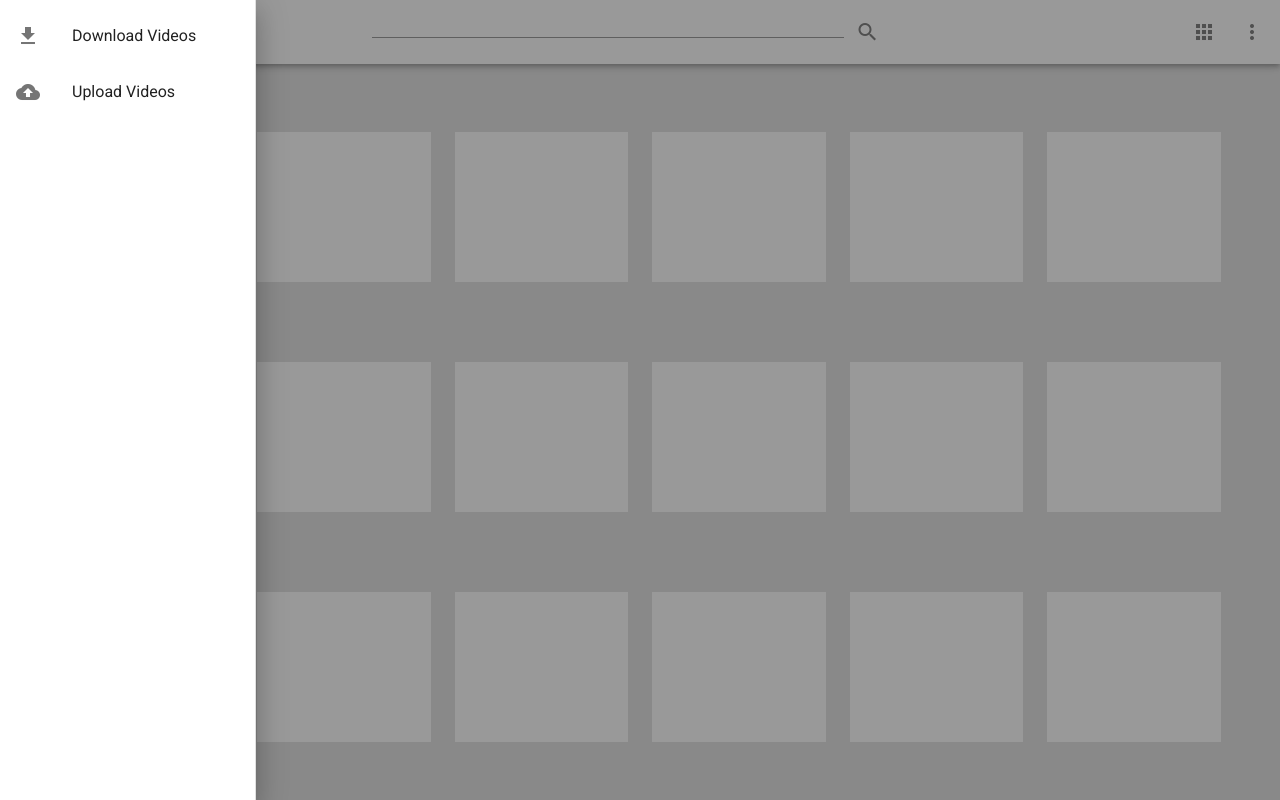
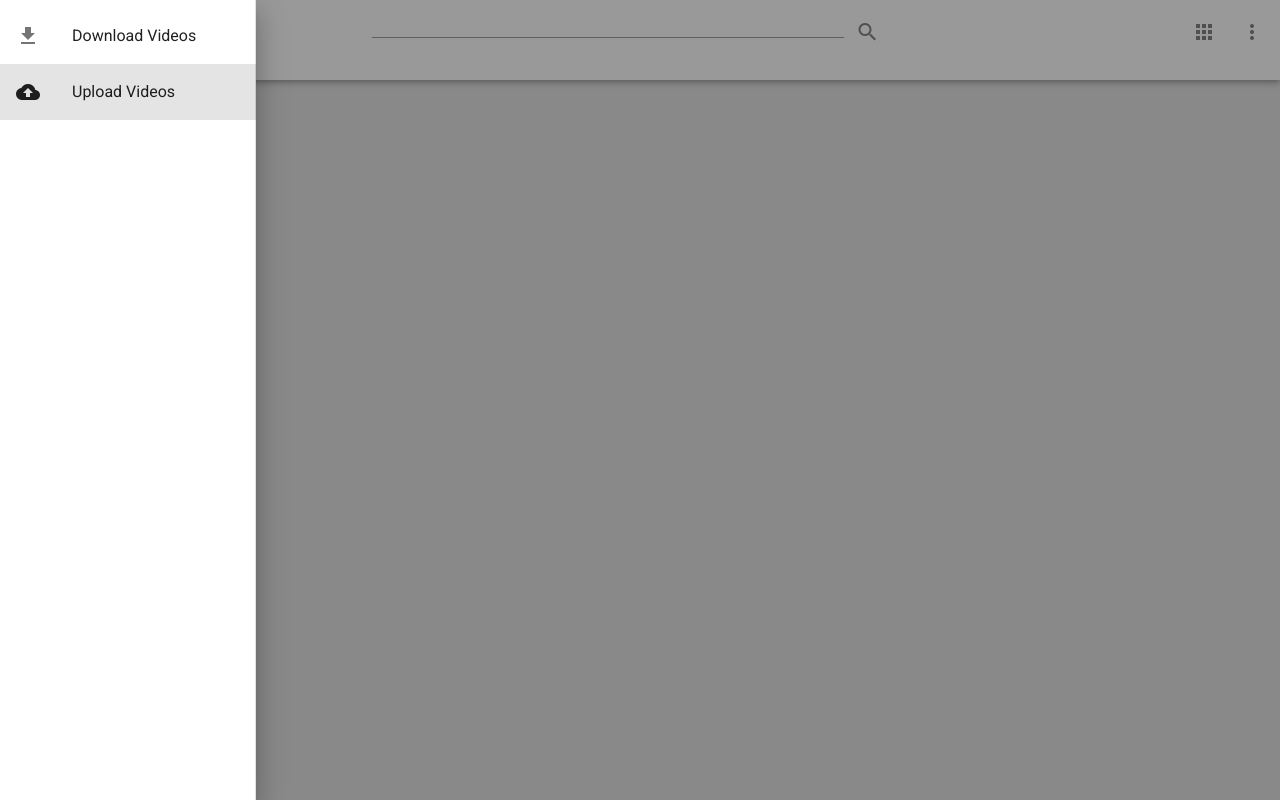
Before and after one commit to fernandohre/youtube-light, a Vue app in the folder frontend/web/: page /upload-de-videos in a window 1280 px wide. Both pictures are taken after a click on the button 28 px from the left and 32 px from the top of the page. Shown: the top 800 px of the page. Built offline with nearby package versions, Linux system fonts and the light colour scheme.

Commit message:
componentizacao da listagem de videos e do upload. Definindo roteamento

```diff
--- a/frontend/web/package.json
+++ b/frontend/web/package.json
@@ -10,6 +10,7 @@
   "dependencies": {
     "core-js": "^3.6.5",
     "vue": "^2.6.11",
+    "vue-router": "^3.5.1",
     "vuetify": "^2.4.0"
   },
   "devDependencies": {
--- a/frontend/web/src/App.vue
+++ b/frontend/web/src/App.vue
@@ -1,6 +1,6 @@
 <template>
   <v-app id="inspire">
-    <v-toolbar>
+    <v-toolbar max-height="80">
       <v-app-bar-nav-icon @click="drawer = !drawer"></v-app-bar-nav-icon>
       <!--Ícone do youtube-->
       <v-toolbar-title><icone-youtube-light></icone-youtube-light></v-toolbar-title>
@@ -25,17 +25,7 @@
 
     <v-main class="grey lighten-2">
       <v-container>
-        <v-row>
-          <template v-for="n in 4">
-            <v-col :key="n" class="mt-2" cols="12">
-              <strong>Categoria {{ n }}</strong>
-            </v-col>
-
-            <v-col v-for="j in 6" :key="`${n}${j}`" cols="6" md="2">
-              <v-sheet height="150"></v-sheet>
-            </v-col>
-          </template>
-        </v-row>
+        <router-view />
       </v-container>
     </v-main>
   </v-app>
--- /dev/null
+++ b/frontend/web/src/components/listagem-de-videos.vue
@@ -0,0 +1,17 @@
+<template>
+  <v-row>
+    <template v-for="n in 4">
+      <v-col :key="n" class="mt-2" cols="12">
+        <strong>Categoria {{ n }}</strong>
+      </v-col>
+
+      <v-col v-for="j in 6" :key="`${n}${j}`" cols="6" md="2">
+        <v-sheet height="150"></v-sheet>
+      </v-col>
+    </template>
+  </v-row>
+</template>
+
+<script>
+export default {};
+</script>
--- a/frontend/web/src/components/opcoes-menu.vue
+++ b/frontend/web/src/components/opcoes-menu.vue
@@ -1,14 +1,14 @@
 <template>
     <v-list>
         <v-list-item-group>
-          <v-list-item>
+          <v-list-item to="/">
             <v-list-item-icon>
               <v-icon>mdi-download</v-icon>
             </v-list-item-icon>
             <v-list-item-title>Download Videos</v-list-item-title>
           </v-list-item>
 
-          <v-list-item>
+          <v-list-item to="/upload-de-videos">
             <v-list-item-icon>
               <v-icon>mdi-cloud-upload</v-icon>
             </v-list-item-icon>
--- /dev/null
+++ b/frontend/web/src/components/upload-de-videos.vue
@@ -0,0 +1,7 @@
+<template>
+  <h4>upload de videos</h4>
+</template>
+
+<script>
+export default {};
+</script>
--- a/frontend/web/src/main.js
+++ b/frontend/web/src/main.js
@@ -1,10 +1,11 @@
 import Vue from 'vue'
 import App from './App.vue'
 import vuetify from './plugins/vuetify'
-
+import router from './router'
 Vue.config.productionTip = false
 
 new Vue({
+  router,
   vuetify,
   render: h => h(App)
 }).$mount('#app')
--- /dev/null
+++ b/frontend/web/src/router/index.js
@@ -0,0 +1,27 @@
+import Vue from 'vue'
+import VueRouter from 'vue-router'
+import ListagemDeVideos from '../components/listagem-de-videos'
+import UploadDeVideos from '../components/upload-de-videos';
+
+Vue.use(VueRouter)
+
+const routes = [
+  {
+    path: '/',
+    name: 'listagem-de-videos',
+    component: ListagemDeVideos
+  },
+  {
+    path: '/upload-de-videos',
+    name: 'upload-de-videos',
+    component: UploadDeVideos
+  }
+]
+
+const router = new VueRouter({
+  mode: 'history',
+  base: process.env.BASE_URL,
+  routes
+})
+
+export default router
```
Also changed, not shown: 1 other file (tests, documents, lock files or other folders).
